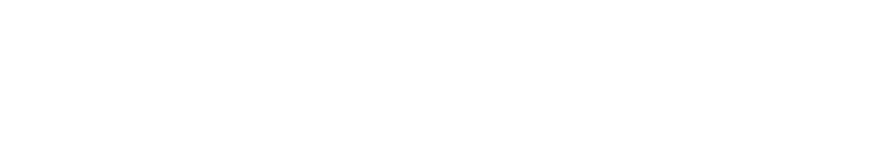
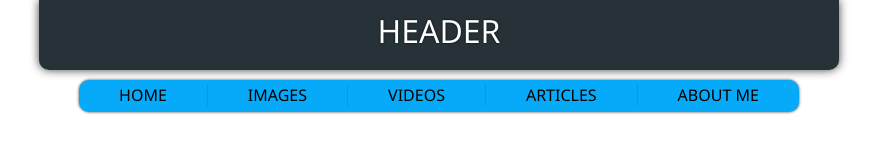
Before and after one commit to Serg523/html-project1_2, a plain HTML site: page 1/html5 lesson/index.html in a window 1280 px wide. Shown: the whole page, without its empty margins (201-1078 px from the left). Drawn offline with Linux system fonts and the light colour scheme.

Commit message:
create header,create desktop nav

```diff
--- a/1/html5 lesson/css/main.css
+++ b/1/html5 lesson/css/main.css
@@ -0,0 +1,71 @@
+* {
+  margin: 0;
+  padding: 0;
+}
+body {
+  background-color: #fff;
+  font-family: 'Segoe UI';
+
+}
+header {
+  display: -webkit-flex;
+  display: -ms-flex;
+  display: flex;
+  justify-content: center;
+  -ms-align-items: center;
+  align-items: center;
+  background-color: #263238;
+  width: 800px;
+  height: 70px;
+  margin: 0 auto;
+  border-bottom-left-radius: 10px;
+  border-bottom-right-radius: 10px;
+  -webkit-box-shadow: 0 0 10px rgba(0,0,0,0.75);
+  box-shadow: 0 0 10px rgba(0,0,0,0.75);
+}
+header h1 {
+  margin-bottom: 10px;
+  text-transform: uppercase;
+  font-weight: 400;
+  text-shadow: 0 0 2px #000;
+  color: #fff;
+}
+.desktop_nav {
+  width: 720px;
+  display: -webkit-flex;
+  display: -ms-flex;
+  display: flex;
+  justify-content: center;
+  -ms-align-items: center;
+  align-items: center;
+  overflow: hidden;
+  background-color: rgb(7, 169, 249);
+  height: 32px;
+  margin-top: 10px;
+  margin-left: auto;
+  margin-right: auto;
+  border-radius: 10px;
+  -webkit-box-shadow: 0 0 3px rgba(0,0,0,0.75);
+  box-shadow: 0 0 3px rgba(0,0,0,0.75);
+}
+.desktop_nav ul {
+  display: -webkit-flex;
+  display: -ms-flex;
+  display: flex;
+
+}
+.desktop_nav ul li {
+  list-style: none;
+  border-left: 1px solid rgba(0,0,0,0.1);
+  margin-bottom: 2px;
+}
+.desktop_nav ul li:first-child {
+  border-left: none;
+}
+.desktop_nav ul li a {
+  display: block;
+  text-decoration: none;
+  color: #000;
+  margin: 0 40px;
+  text-transform: uppercase;
+}
--- a/1/html5 lesson/index.html
+++ b/1/html5 lesson/index.html
@@ -5,8 +5,20 @@
   <meta name="viewport" content="width=device-width, initial-scale=1.0">
   <meta http-equiv="X-UA-Compatible" content="ie=edge">
   <title>HTML5 Lesson</title>
+  <link rel="stylesheet" href="css/main.css">
 </head>
 <body>
-
+  <header>
+    <h1>Header</h1>
+  </header>
+  <nav class="desktop_nav">
+    <ul>
+      <li><a href="#">home</a></li>
+      <li><a href="#">images</a></li>
+      <li><a href="#">videos</a></li>
+      <li><a href="#">articles</a></li>
+      <li><a href="#">about me</a></li>
+    </ul>
+  </nav>
 </body>
 </html>
--- a/1/lesson site/css/main.css
+++ b/1/lesson site/css/main.css
@@ -21,7 +21,7 @@ a:hover {
   width: 758px;
   margin: 0 auto;
 }
-.header {
+header {
   padding: 30px 0 0 0;
   margin-bottom: 20px;
 }
@@ -92,7 +92,7 @@ a:hover {
 .right_bar h1 {
   font-family: Georgia;
 }
-.footer {
+footer {
   padding: 15px 0 20px 30px;
   color: #b4b3b6;
 }
```
Also changed, not shown: 1/lesson site/index.html (+4 -4 lines).
